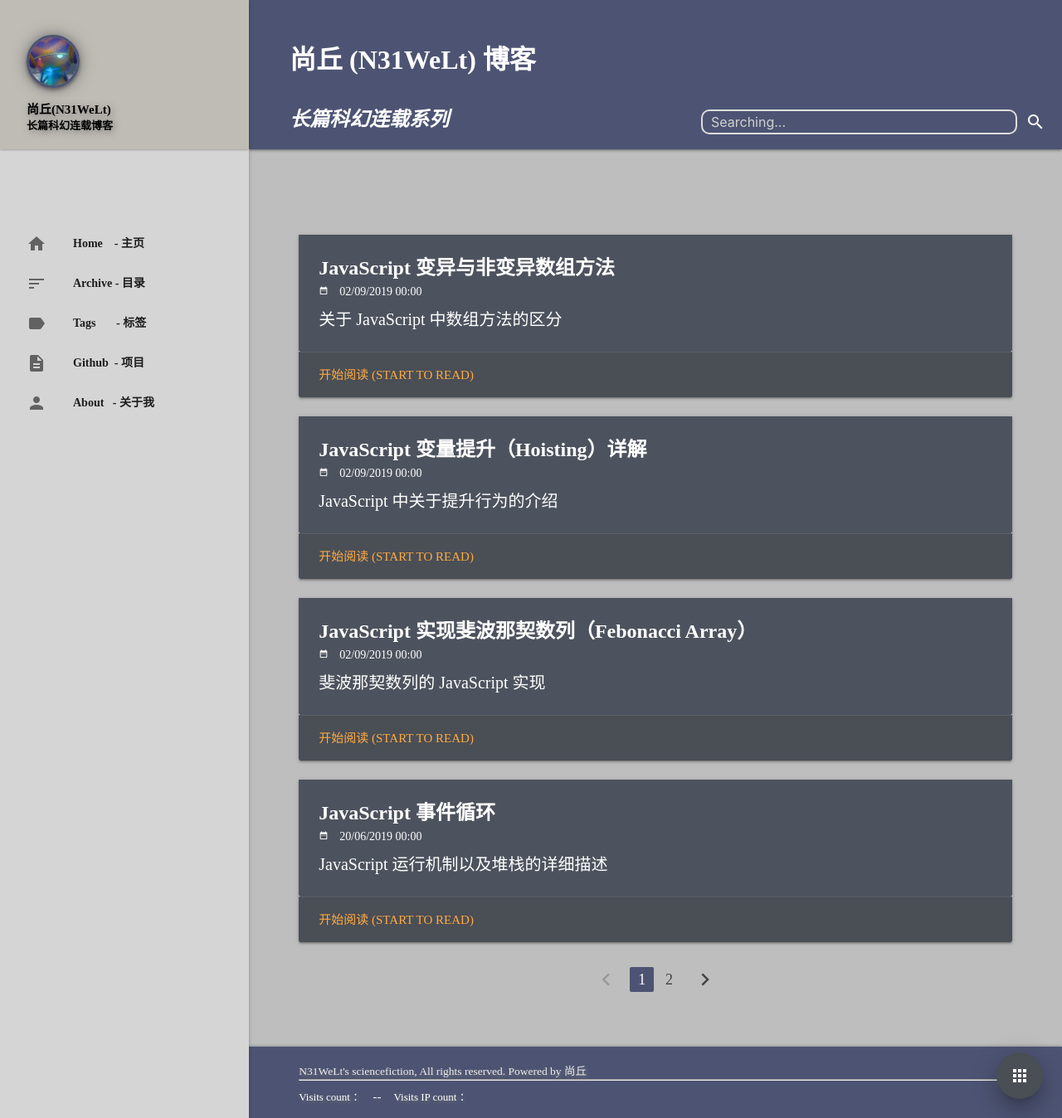
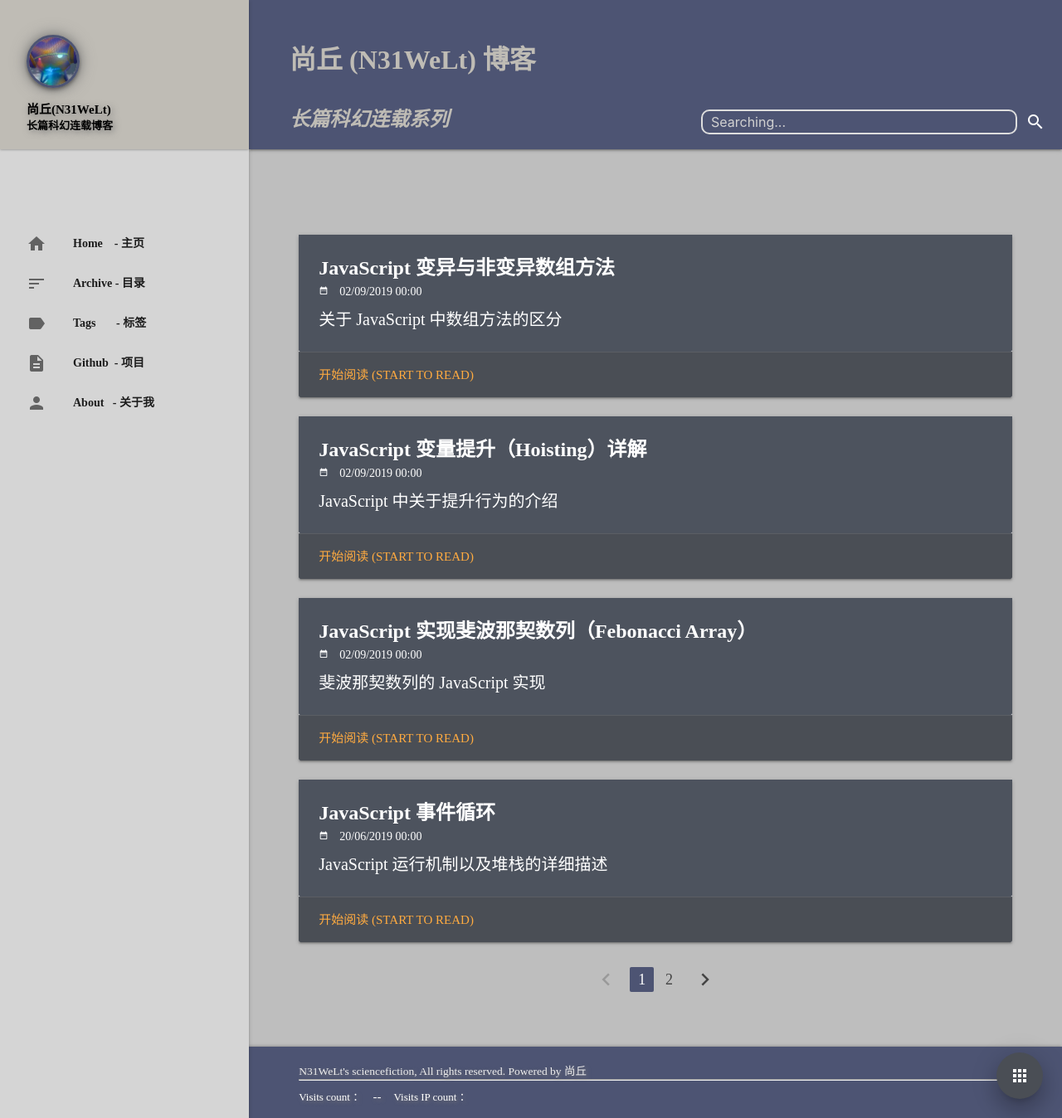
Before and after one commit to keepwalk/keepwalk.github.io, a Jekyll site: the page built from index.html, in a window 1280 px wide and 1348 px high. Shown: the whole window at 83% size. Built offline with Jekyll 4.4.1, drawn with Linux system fonts in a browser that asks for light colours; the list of posts is cut into pages by our own code; comment, search, counter and statistics services are not loaded.

Commit message:
Update page.sass

```diff
--- a/assets/css/page.sass
+++ b/assets/css/page.sass
@@ -109,12 +109,14 @@ header
       line-height: 80px
       margin-top: 1em
       font-family: cursive
+      color: #BFBCB5
     .head-message
       margin: 0
       font-size: 24px
       font-weight: bold
       font-style: italic
       font-family: cursive
+      color: #BFBCB5
     .nav-wrapper
       height: 60%
       .container
```
